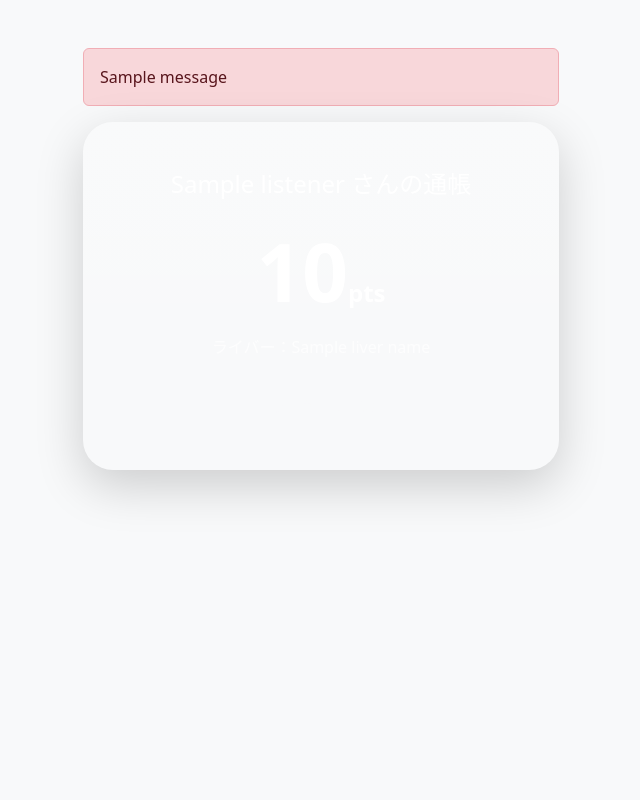
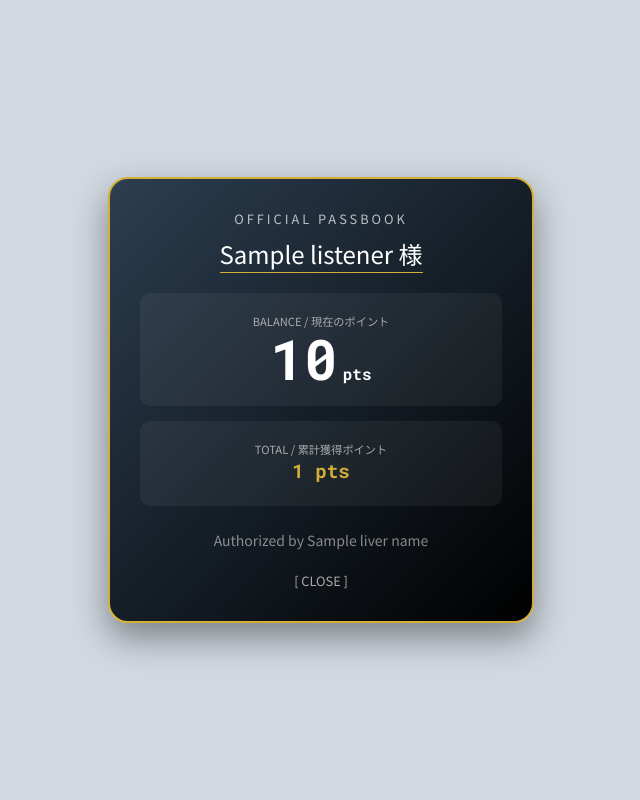
Before and after one commit to sakku9588-crypto/-, a Flask app: template templates/welcome.html in a window 1280 px wide. Shown: the whole page, without its empty margins (319-959 px from the left). Run offline with Flask 3, Linux system fonts and the light colour scheme; the template is opened without the code that fills it: most values are stand-ins (such as "Sample title", 1, 10 or a date in 2020); one stand-in notice (Sample message) is shown.

Commit message:
Update welcome.html

```diff
--- a/templates/welcome.html
+++ b/templates/welcome.html
@@ -2,34 +2,61 @@
 <html lang="ja">
 <head>
     <meta charset="UTF-8">
-    <title>{{ liver_name }}さんのページ</title>
+    <meta name="viewport" content="width=device-width, initial-scale=1.0">
+    <title>{{ liver_name }} 通帳</title>
     <link rel="stylesheet" href="https://cdn.jsdelivr.net/npm/bootstrap@5.3.0/dist/css/bootstrap.min.css">
+    <link href="https://fonts.googleapis.com/css2?family=Noto+Sans+JP:wght@400;700&family=Roboto+Mono:wght@700&display=swap" rel="stylesheet">
+    <style>
+        body { background-color: #d1d8e0; font-family: 'Noto Sans JP', sans-serif; height: 100vh; display: flex; align-items: center; }
+        .passbook {
+            background: linear-gradient(135deg, #2c3e50, #000000);
+            color: #d4af37; /* ゴールド文字 */
+            border-radius: 20px;
+            padding: 30px;
+            box-shadow: 0 15px 35px rgba(0,0,0,0.4);
+            border: 2px solid #d4af37;
+        }
+        .passbook-title { font-size: 0.8rem; letter-spacing: 3px; color: #fff; opacity: 0.7; }
+        .user-name { font-size: 1.5rem; color: #fff; margin-bottom: 20px; border-bottom: 1px solid #d4af37; display: inline-block; }
+        .point-box { background: rgba(255,255,255,0.05); border-radius: 10px; padding: 20px; margin-bottom: 15px; }
+        .current-pts { font-family: 'Roboto Mono', monospace; font-size: 3.5rem; color: #fff; line-height: 1; }
+        .total-pts { font-family: 'Roboto Mono', monospace; font-size: 1.2rem; color: #d4af37; }
+        .label { font-size: 0.7rem; color: #aaa; text-transform: uppercase; }
+        .btn-close-pb { color: #aaa; text-decoration: none; font-size: 0.8rem; }
+    </style>
 </head>
-<body class="bg-light">
-    <div class="container mt-5" style="max-width: 500px;">
-        {% with messages = get_flashed_messages() %}
-            {% if messages %}{% for m in messages %}<div class="alert alert-danger">{{ m }}</div>{% endfor %}{% endif %}
-        {% endwith %}
+<body>
+    <div class="container" style="max-width: 450px;">
+        {% if listener %}
+        <div class="passbook text-center">
+            <div class="passbook-title mb-2">OFFICIAL PASSBOOK</div>
+            <div class="user-name">{{ listener.name }} 様</div>
 
-        {% if listener %}
-        <div class="card shadow-lg border-0 text-center p-5 bg-gradient text-white" style="background: linear-gradient(135deg, #667eea 0%, #764ba2 100%); border-radius: 30px;">
-            <h4 class="mb-4">{{ listener.name }} さんの通帳</h4>
-            <div class="display-1 fw-bold mb-3">{{ listener.points }}<small class="fs-4">pts</small></div>
-            <p class="opacity-75">ライバー：{{ liver_name }}</p>
-            <a href="/{{ liver_name }}/welcome" class="btn btn-outline-light btn-sm mt-3">ログアウト（戻る）</a>
+            <div class="point-box">
+                <div class="label">Balance / 現在のポイント</div>
+                <div class="current-pts">{{ "{:,}".format(listener.points) }}<small style="font-size: 1rem; margin-left: 5px;">pts</small></div>
+            </div>
+
+            <div class="point-box">
+                <div class="label">Total / 累計獲得ポイント</div>
+                <div class="total-pts">{{ "{:,}".format(listener.total_points) }} pts</div>
+            </div>
+
+            <div class="mt-4">
+                <p class="small text-white-50">Authorized by {{ liver_name }}</p>
+                <a href="/{{ liver_name }}/welcome" class="btn-close-pb">[ CLOSE ]</a>
+            </div>
         </div>
         {% else %}
-        <div class="card shadow p-4 border-0" style="border-radius: 20px;">
-            <h3 class="text-center mb-4">{{ liver_name }} ポータル</h3>
+        <div class="card p-4 shadow border-0" style="border-radius: 15px;">
+            <h4 class="text-center mb-4">{{ liver_name }} 通帳ログイン</h4>
             <form method="POST">
-                <div class="mb-3">
-                    <label class="form-label">登録したお名前を入力してください</label>
-                    <input type="text" name="listener_name" class="form-control form-control-lg text-center" placeholder="例：ねこ助" required>
-                </div>
-                <button type="submit" class="btn btn-success w-100 btn-lg mb-3">通帳を見る</button>
+                <input type="text" name="listener_name" class="form-control form-control-lg text-center mb-3" placeholder="お名前" required>
+                <button type="submit" class="btn btn-dark w-100 btn-lg">通帳を開く</button>
             </form>
-            <hr>
-            <a href="/{{ liver_name }}/board.com" class="btn btn-primary w-100">掲示板へ行く</a>
+            <div class="text-center mt-3">
+                <a href="/{{ liver_name }}/board.com" class="text-muted small text-decoration-none">掲示板へ</a>
+            </div>
         </div>
         {% endif %}
     </div>
```
